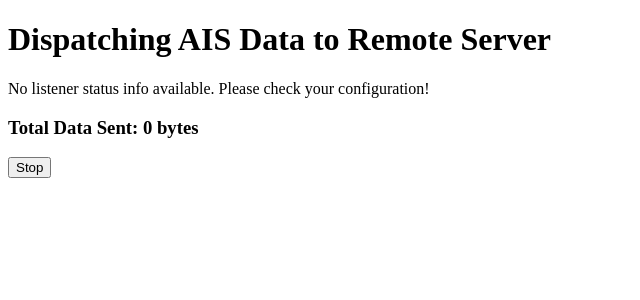
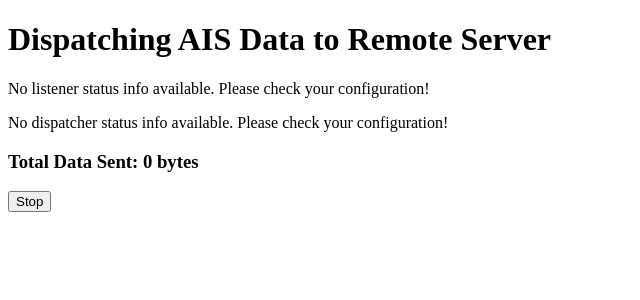
Before and after one commit to jonbulz/ais_dispatch, a Flask app: template ui/templates/dispatching.html in a window 1280 px wide. Shown: the top 300 px of the page, without its empty margins (0-640 px from the left). Run offline with Flask 3, Linux system fonts and the light colour scheme; the template is opened without the code that fills it: values that come from a table or form of the project are taken from there, others are empty.

Commit message:
dispatcher status indicator

```diff
--- a/ui/app.py
+++ b/ui/app.py
@@ -36,8 +36,14 @@ def sending():
     if dispatch_active_form.validate_on_submit():
         update_config_value("active", "")
         return redirect(url_for("index"))
+    listener_status = get_status("listener")
+    dispatcher_status = get_status("dispatcher")
     return render_template(
-        "dispatching.html", title="Dispatching", form=dispatch_active_form
+        "dispatching.html",
+        title="Dispatching",
+        form=dispatch_active_form,
+        listener_status=listener_status,
+        dispatcher_status=dispatcher_status,
     )
 
 
--- a/ui/templates/base.html
+++ b/ui/templates/base.html
@@ -21,6 +21,18 @@
                 background-color: red;
             }
         </style>
+        <script src="https://code.jquery.com/jquery-3.6.0.min.js"></script>
+        <script>
+            // Function to update the sent data size in real-time
+            function updateDataSize() {
+                $.get('/data_size', function(data) {
+                    $('#data_size').text(data.total_sent + ' bytes');
+                });
+            }
+
+            // Poll the server every 2 seconds to get the data size
+            setInterval(updateDataSize, 2000);
+        </script>
     </head>
     <body>
         {% block content %}{% endblock %}
--- /dev/null
+++ b/ui/templates/dispatcher_status_indicator.html
@@ -0,0 +1,12 @@
+{% if dispatcher_status %}
+{% set status_class = 'status-' + dispatcher_status.status %}
+<p>
+    <strong>Dispatcher Status:</strong>
+    <span class="status {{ status_class }}">{{dispatcher_status.status}}</span>
+</p>
+{% if dispatcher_status.info %}
+<p>{{dispatcher_status.info}}</p>
+{% endif %}
+{% else %}
+<p>No dispatcher status info available. Please check your configuration!</p>
+{% endif %}
--- a/ui/templates/dispatching.html
+++ b/ui/templates/dispatching.html
@@ -1,29 +1,13 @@
-<!DOCTYPE html>
-<html lang="en">
-<head>
-    <meta charset="UTF-8">
-    <meta name="viewport" content="width=device-width, initial-scale=1.0">
-    <title>Sending Data</title>
-    <script src="https://code.jquery.com/jquery-3.6.0.min.js"></script>
-    <script>
-        // Function to update the sent data size in real-time
-        function updateDataSize() {
-            $.get('/data_size', function(data) {
-                $('#data_size').text(data.total_sent + ' bytes');
-            });
-        }
+{% extends "base.html" %}
 
-        // Poll the server every 2 seconds to get the data size
-        setInterval(updateDataSize, 2000);
-    </script>
-</head>
-<body>
+{% block content %}
+
 <h1>Dispatching AIS Data to Remote Server</h1>
 {% include "listener_status_indicator.html" %}
+{% include "dispatcher_status_indicator.html" %}
 <h3>Total Data Sent: <span id="data_size">0 bytes</span></h3>
 <form action="" method="post" novalidate>
     {{ form.hidden_tag() }}
     <p>{{ form.stop_dispatch() }}</p>
 </form>
-</body>
-</html>
+{% endblock %}
```
